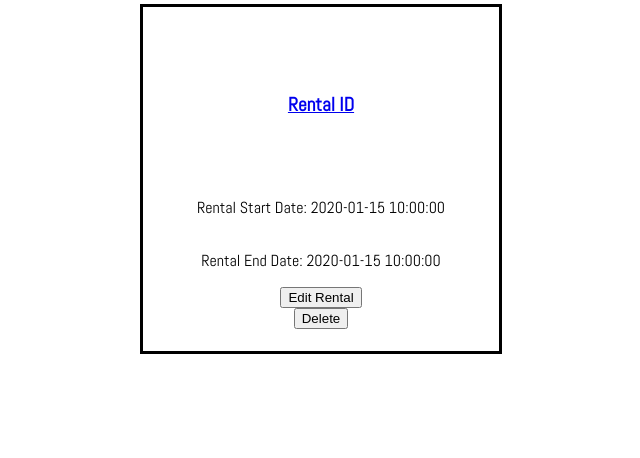
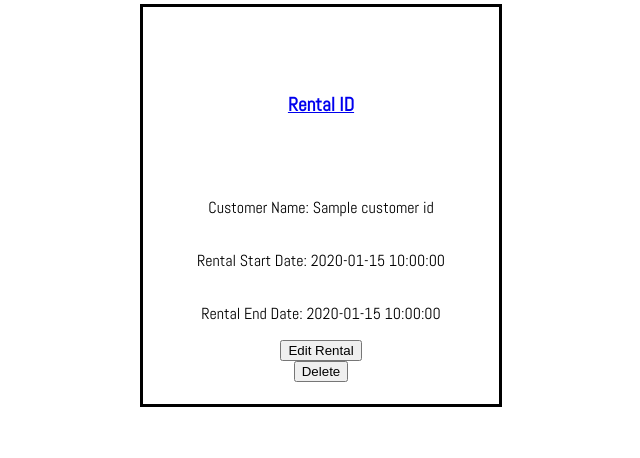
Before and after one commit to Jennahowieson/Wheelie-Wild-Campervans, a Flask app: page /rentals/1 in a window 1280 px wide. Shown: the part 289-747 px from the top of the page, without its empty margins (319-959 px from the left). Before the commit the page ends 643 px from the top, so only its background shows below. Run offline with Flask 2, Linux system fonts and the light colour scheme; a database or web service that is not in the repository returns one stand-in record (values such as "Sample title"); some libraries are stand-ins or nearby versions; some web fonts are replaced.

Commit message:
form to add new rental using customer and van databases

```diff
--- a/controller/rental_controller.py
+++ b/controller/rental_controller.py
@@ -12,12 +12,15 @@ rentals_blueprint = Blueprint("rentals", __name__)
 @rentals_blueprint.route("/rentals")
 def rentals():
     rentals = rentals_repository.select_all()
-    return render_template ("rentals/index.html", rentals = rentals)
+    customers = customer_repository.select_all()
+    vans = van_repository.select_all()
+    return render_template ("rentals/index.html", rentals = rentals, customers = customers, vans=vans)
 
 @rentals_blueprint.route("/rentals/<id>")
 def rental(id):
     rental = rentals_repository.select(id)
-    return render_template("rentals/single_rental.html", rental = rental)
+    customer = customer_repository.select(id)
+    return render_template("rentals/single_rental.html", rental = rental, customer=customer)
 
 @rentals_blueprint.route("/rentals/<id>/delete", methods=["POST"])
 def delete_rental(id):
--- a/templates/rentals/index.html
+++ b/templates/rentals/index.html
@@ -8,6 +8,7 @@
         {% for rental in rentals %}
         <section class=thumbnail>
             <h3><a href="/rentals/{{ rental.id }}">Rental {{ rental.id }}</a></h3>
+            <p>Customer Name: {{ rental.customer.customer_id }} </p>
             <p>Rental Start Date: {{ rental.start_date }} </p>
             <p>Rental End Date: {{ rental.end_date }} </p>
             <form action="/rentals/{{ rental.id }}/edit_rental">
--- a/templates/rentals/new.html
+++ b/templates/rentals/new.html
@@ -4,10 +4,10 @@
 <h2>Add a New Rental</h2>
 
 <form action="/rentals/new" method="POST">
-        {% for customer in customers %}
         <label for="customer">Customer:</label>
         <select name="customer_id" id="customer">
-            <option value="{{ customer.id}}">
+        {% for customer in customers %}
+            <option value="{{ customer.id }}">
                 {{ customer.customer_name }}
             </option>
             {% endfor %}
--- a/templates/rentals/single_rental.html
+++ b/templates/rentals/single_rental.html
@@ -5,6 +5,7 @@
 <main id="all_objects">
     <section class=thumbnail>
         <h3><a href="/rentals/{{ rental.id }}">Rental ID</a></h3>
+        <p>Customer Name: {{ rental.customer.customer_name }} </p>
         <p>Rental Start Date: {{ rental.start_date }} </p>
         <p>Rental End Date: {{ rental.end_date }} </p>
         <form action="/rentals/{{ rental.id }}/edit_rental">
```
